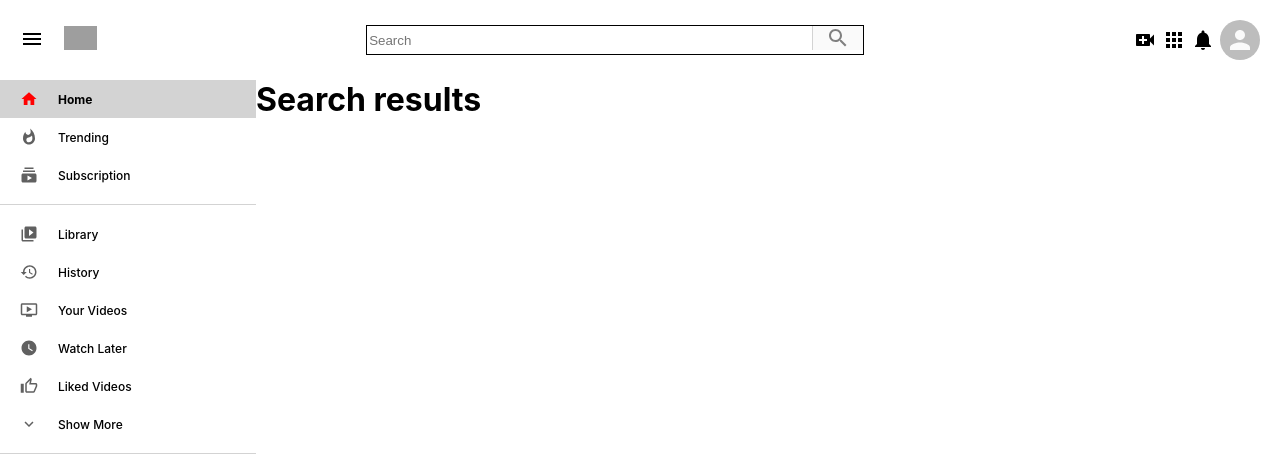
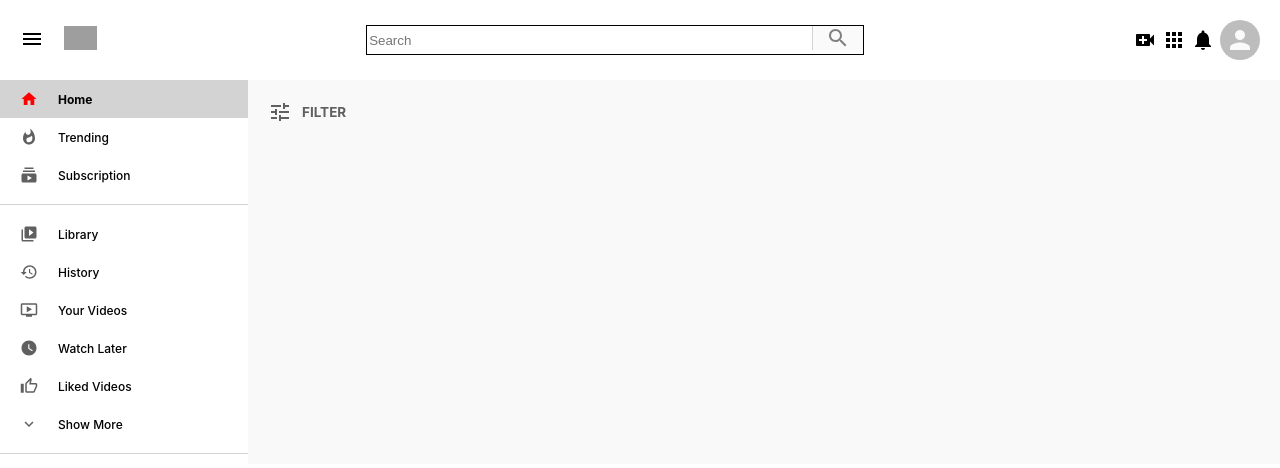
Before and after one commit to gdhaliwal22/youtube-ui, a React (Create React App) app: page /search/1 in a window 1280 px wide. Shown: the top 468 px of the page. Built offline with nearby package versions, Linux system fonts and the light colour scheme; grey boxes are pictures that could not be loaded.

Commit message:
added filter icon component

```diff
--- a/src/components/SearchPage.js
+++ b/src/components/SearchPage.js
@@ -1,10 +1,14 @@
 import React from "react";
+import TuneOutlinedIcon from "@material-ui/icons/TuneOutlined";
 import "../css/SearchPage.css";
 
 function SearchPage() {
   return (
     <div className="searchPage">
-      <h1>Search results</h1>
+      <div className="searchPage__filter">
+        <TuneOutlinedIcon />
+        <h2>FILTER</h2>
+      </div>
     </div>
   );
 }
--- a/src/css/SearchPage.css
+++ b/src/css/SearchPage.css
@@ -1,3 +1,16 @@
 .searchPage {
   flex: 0.8;
+  background-color: #f9f9f9;
+  padding: 20px 20px;
 }
+
+.searchPage__filter {
+  display: flex;
+  align-items: center;
+  color: #606060;
+  font-size: xx-small !important;
+}
+
+.searchPage__filter > h2 {
+  margin-left: 10px;
+}
```
